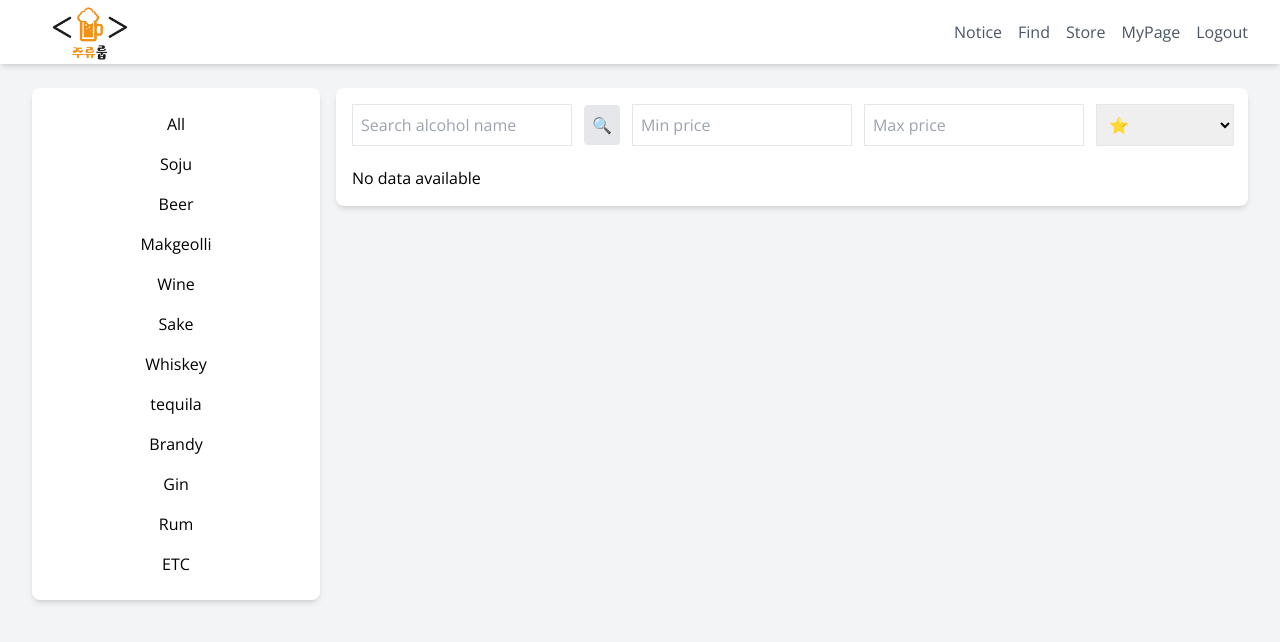
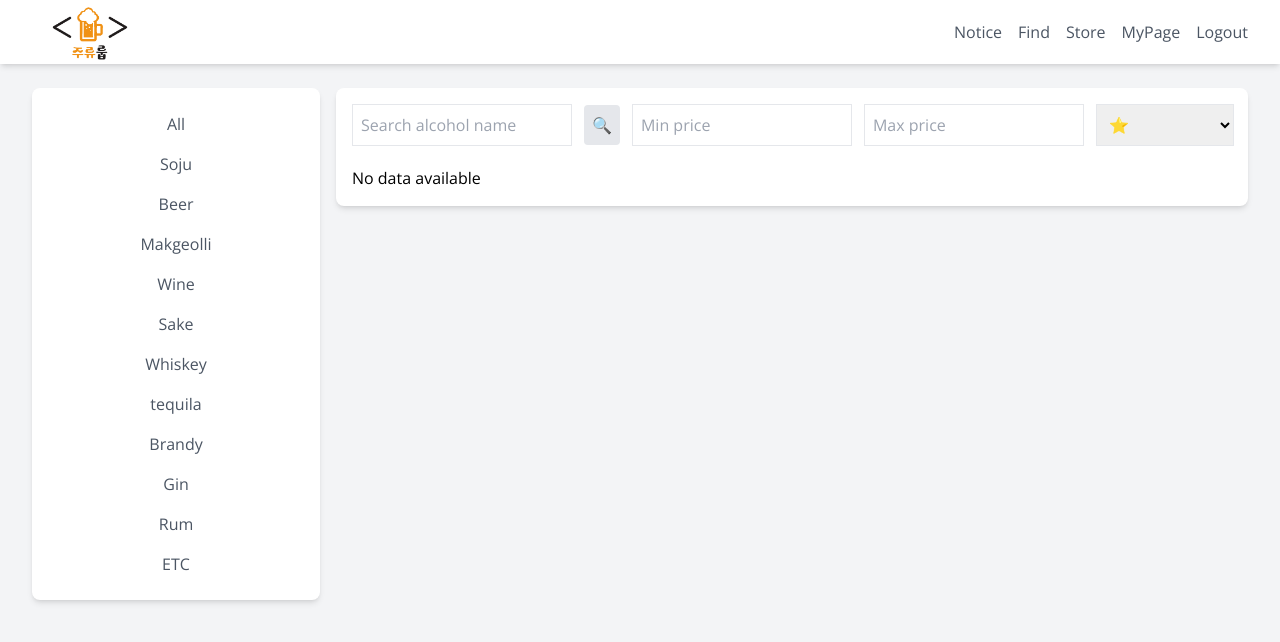
Before and after one commit to mchaewon/alcohol_order_service, a Flask app: page / in a window 1280 px wide. Shown: the top 642 px of the page. Run offline with Flask 2, Linux system fonts and the light colour scheme; the visitor is signed in with stand-in values (Sample User, id 1); data that the repository does not hold is empty; some libraries are stand-ins or nearby versions.

Commit message:
meau modify

```diff
--- a/templates/lib/alcoholmenu.html
+++ b/templates/lib/alcoholmenu.html
@@ -1,16 +1,16 @@
 <aside class="w-1/4 pr-4">
   <ul class="bg-white shadow-md rounded-lg p-4 sticky top-6 text-center">
-      <li class="py-2"><a href="/" class="nav-link" data-query="all">All</a></li>
-      <li class="py-2"><a href="/" class="nav-link" data-query="soju">Soju</a></li>
-      <li class="py-2"><a href="/" class="nav-link" data-query="beer">Beer</a></li>
-      <li class="py-2"><a href="/" class="nav-link" data-query="makgeolli">Makgeolli</a></li>
-      <li class="py-2"><a href="/" class="nav-link" data-query="wine">Wine</a></li>
-      <li class="py-2"><a href="/" class="nav-link" data-query="sake">Sake</a></li>
-      <li class="py-2"><a href="/" class="nav-link" data-query="whiskey">Whiskey</a></li>
-      <li class="py-2"><a href="/" class="nav-link" data-query="Tequila">tequila</a></li>
-      <li class="py-2"><a href="/" class="nav-link" data-query="Brandy">Brandy</a></li>
-      <li class="py-2"><a href="/" class="nav-link" data-query="gin">Gin</a></li>
-      <li class="py-2"><a href="/" class="nav-link" data-query="rum">Rum</a></li>
-      <li class="py-2"><a href="/" class="nav-link" data-query="etc">ETC</a></li>
+      <li class="py-2"><a href="/" class="nav-link text-gray-600 hover:text-gray-900" data-query="all">All</a></li>
+      <li class="py-2"><a href="/" class="nav-link text-gray-600 hover:text-gray-900" data-query="soju">Soju</a></li>
+      <li class="py-2"><a href="/" class="nav-link text-gray-600 hover:text-gray-900" data-query="beer">Beer</a></li>
+      <li class="py-2"><a href="/" class="nav-link text-gray-600 hover:text-gray-900" data-query="makgeolli">Makgeolli</a></li>
+      <li class="py-2"><a href="/" class="nav-link text-gray-600 hover:text-gray-900" data-query="wine">Wine</a></li>
+      <li class="py-2"><a href="/" class="nav-link text-gray-600 hover:text-gray-900" data-query="sake">Sake</a></li>
+      <li class="py-2"><a href="/" class="nav-link text-gray-600 hover:text-gray-900" data-query="whiskey">Whiskey</a></li>
+      <li class="py-2"><a href="/" class="nav-link text-gray-600 hover:text-gray-900" data-query="Tequila">tequila</a></li>
+      <li class="py-2"><a href="/" class="nav-link text-gray-600 hover:text-gray-900" data-query="Brandy">Brandy</a></li>
+      <li class="py-2"><a href="/" class="nav-link text-gray-600 hover:text-gray-900" data-query="gin">Gin</a></li>
+      <li class="py-2"><a href="/" class="nav-link text-gray-600 hover:text-gray-900" data-query="rum">Rum</a></li>
+      <li class="py-2"><a href="/" class="nav-link text-gray-600 hover:text-gray-900" data-query="etc">ETC</a></li>
   </ul>
 </aside>
```
Also changed, not shown: templates/lib/mymenu.html (+6 -6 lines), templates/uni_alcohol.html (+4 -4 lines).
